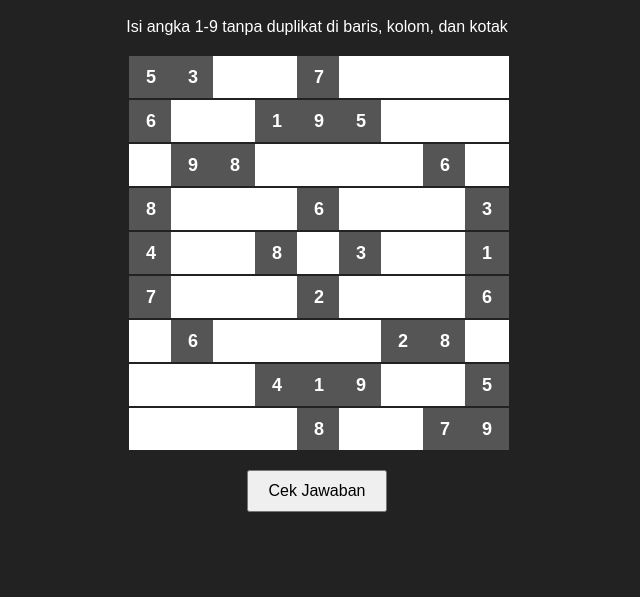
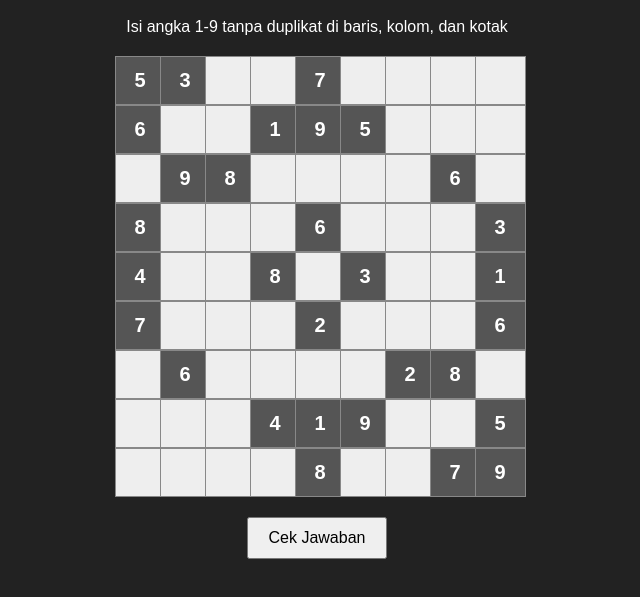
Before and after one commit to ArmandoFirlian/Simpel-CI-Project, a plain HTML site: page index.html in a window 1280 px wide. Shown: the part 61-658 px from the top of the page, without its empty margins (323-963 px from the left). Drawn offline with Linux system fonts and the light colour scheme.

Commit message:
Increase grid and input sizes in index.html

```diff
--- a/index.html
+++ b/index.html
@@ -17,18 +17,18 @@ h1 {
 
 #board {
   display: grid;
-  grid-template-columns: repeat(9, 40px);
-  gap: 2px;
+  grid-template-columns: repeat(9, 45px);
   justify-content: center;
   margin-top: 20px;
 }
 
 input {
-  width: 40px;
-  height: 40px;
+  width: 45px;
+  height: 45px;
   text-align: center;
-  font-size: 18px;
-  border: none;
+  font-size: 20px;
+  border: 1px solid #888;
+  background: #eee;
 }
 
 .fixed {
```
